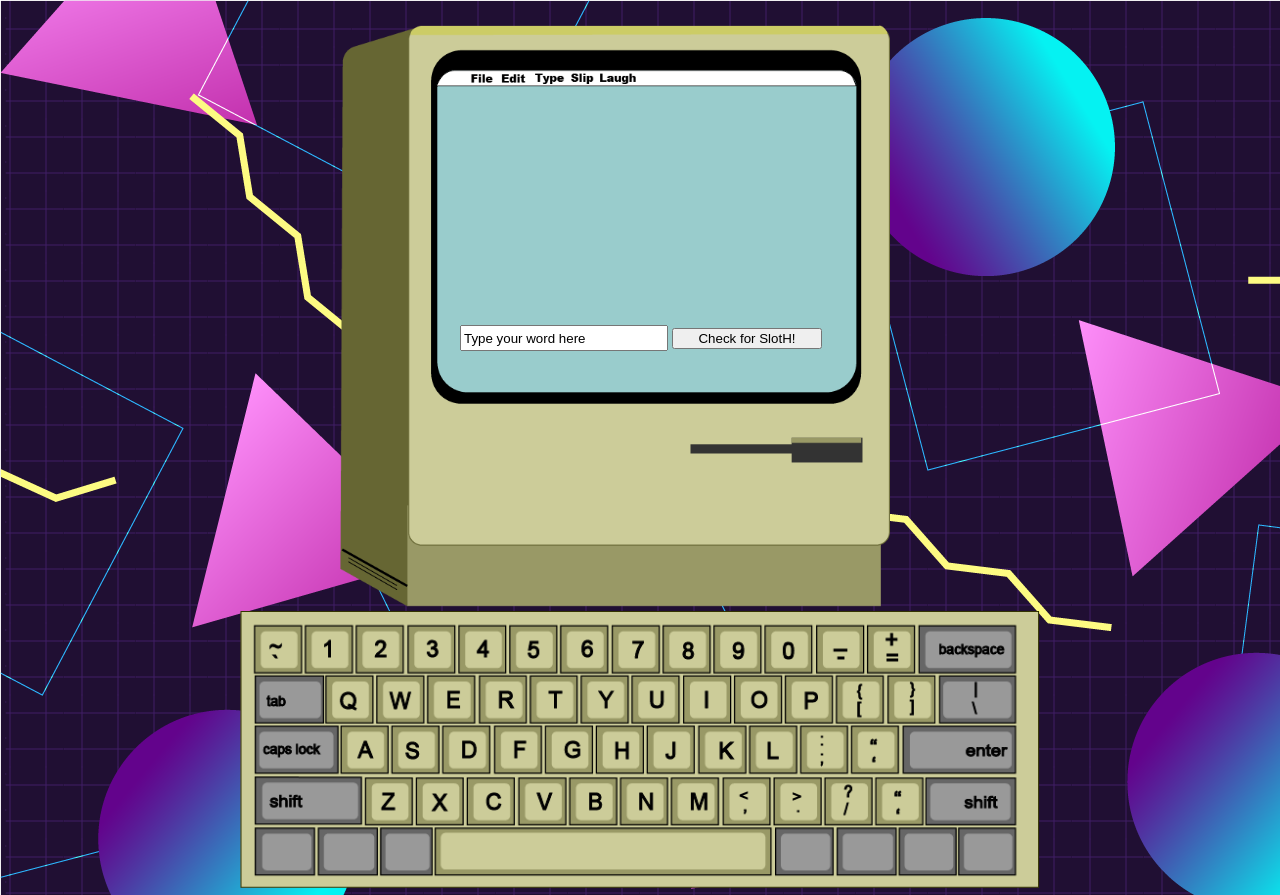
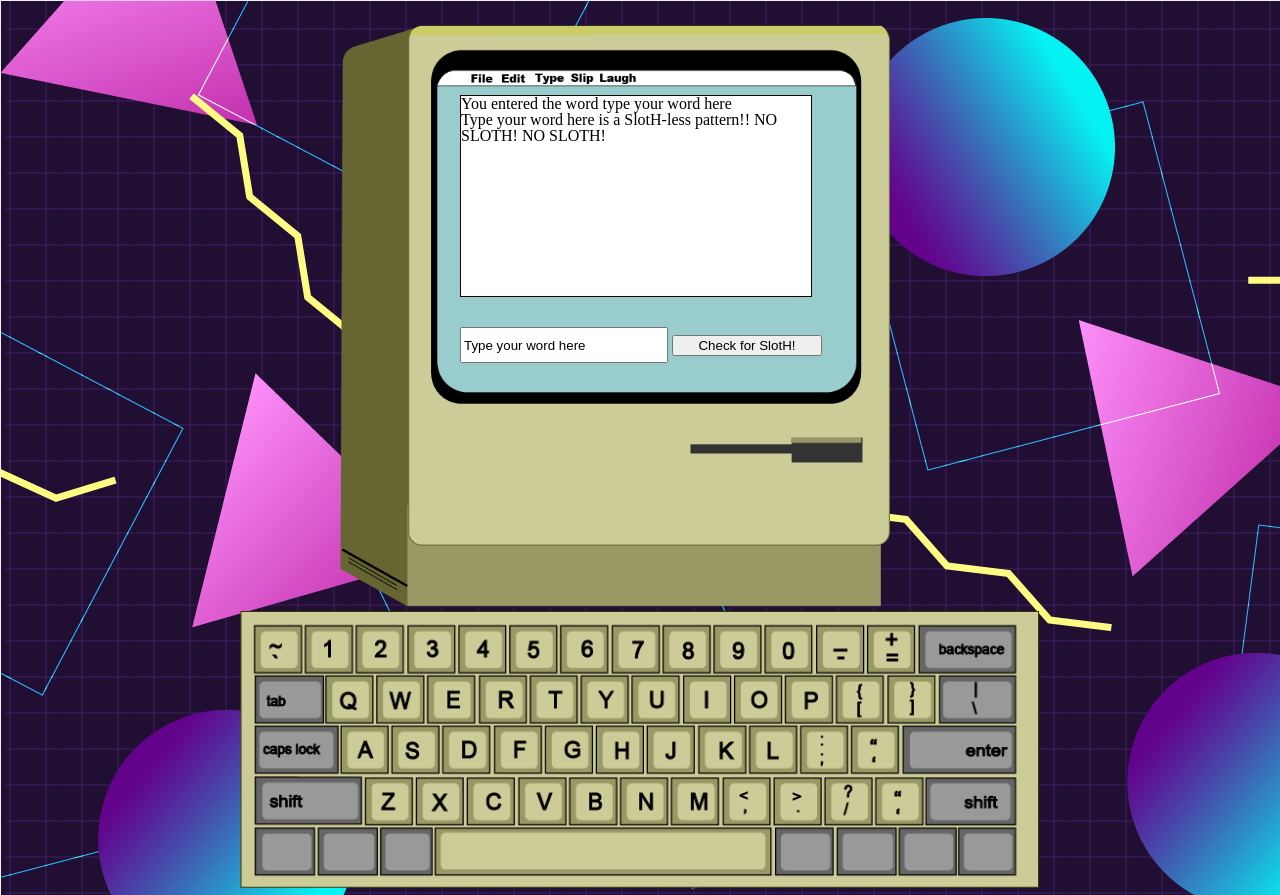
Before and after one commit to cracine79/slip-of-the-hand, a website with bundled scripts: page index.html in a window 1280 px wide. Both pictures are taken after a click on the input "Check for SlotH!". Built offline with nearby package versions, Linux system fonts and the light colour scheme; no server answers.

Commit message:
getting returns on screen and identifying no sloth patterns on screen

```diff
--- a/index.html
+++ b/index.html
@@ -16,6 +16,10 @@
 
         <div id = "monitor" class = "blank-monitor">
             <div id = "inner-monitor">
+              <div id = "text-box">
+                <ul id = "sloth-list">
+                </ul>
+              </div>
               <form id = "getSloth" action="" method="GET">
                 <input id="entry-box" name="inputbox" value="Type your word here">
                 <input type="submit" id="submit" value ="Check for SlotH!">
--- a/src/index.scss
+++ b/src/index.scss
@@ -105,20 +105,37 @@ body {
     margin-top: 40px;
     width: 420px;
     height: 330px;
-    display: flex;
+    display: block;
+    align-items: center;
+    flex-direction: column;
+    justify-content: space-evenly;
+
 }
-
+#text-box{
+    height: 200px;
+    width: 350px;
+    background-color: white;
+    border: solid black 1px;
+    margin-top: 70px;
+    margin-left: 20px;
+}
 #entry-box {
     height: 20px;
     width: 200px;
-    margin-top: 260px;
+    margin-top: 30px;
     margin-left: 20px;
 }
 
 #submit {
  width: 150px;
 }
+#getSloth {
+    height: 30px;
+}
 
+#entry-box {
+    height: 30px;
+}
 
 .unpressed {
     background-image: url(../images/keyboard/Keyboard.png);
--- a/src/scripts/session.js
+++ b/src/scripts/session.js
@@ -51,9 +51,36 @@ class Session {
 
 
     printSloths(slothArray){
+        const slothList = document.getElementById('sloth-list');
+
+        const your = document.createElement('li');
+        your.innerHTML = `You entered the word ${this.word.value}`
+        slothList.append(your);
+
+        if (slothArray.length === 0){
+            const otherSloths = document.createElement('li');
+            otherSloths.innerHTML = `${this.word.value.slice(0,1).toUpperCase()+this.word.value.slice(1)} is a SlotH-less pattern!! NO SLOTH! NO SLOTH!`
+            slothList.append(otherSloths)
+
+        } else {
+
+        const otherSloths = document.createElement('li');
+        otherSloths.innerHTML = `If you had mispositioned one or both hands, you might have typed:`
+        slothList.append(otherSloths)
+
+
+
         slothArray.forEach((sloth)=>{
-            console.log(sloth[0].word)
+
+            const li = document.createElement('li');
+            li.innerHTML = sloth[0].word;
+            slothList.appendChild(li);
         })
+
+        }
+
+
+
     }
 
 
--- a/src/scripts/word.js
+++ b/src/scripts/word.js
@@ -152,7 +152,9 @@ class Word {
 
         const allWordsCompiled = [];
         allPatsCompiled.forEach((pat)=>{
+            if (Word.patternToWord(pat) !== this.value){
             allWordsCompiled.push(Word.patternToWord(pat))
+            }
         })
         return allWordsCompiled;
     }
```
Also changed, not shown: dist/main.css, dist/main.js.
